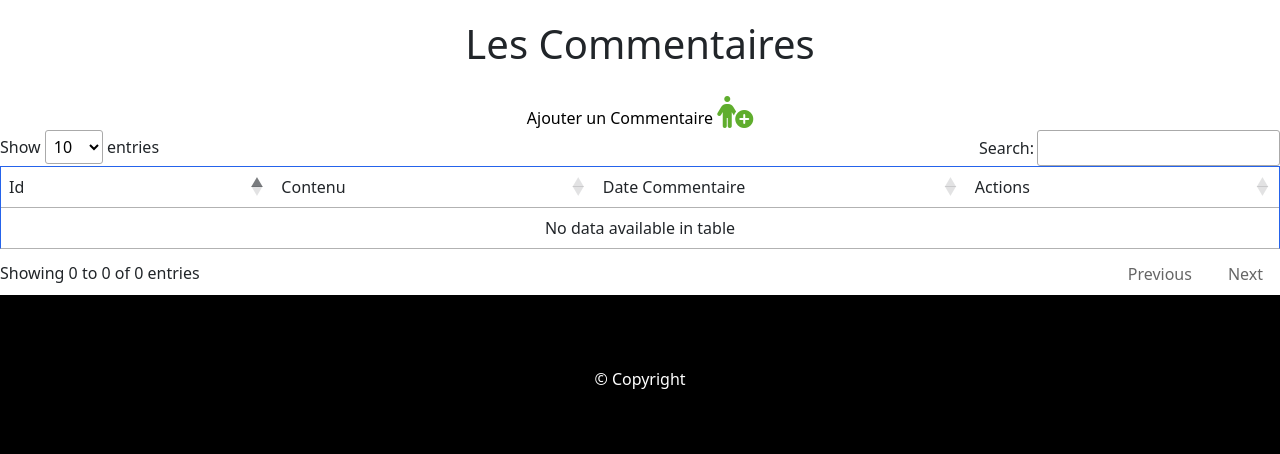
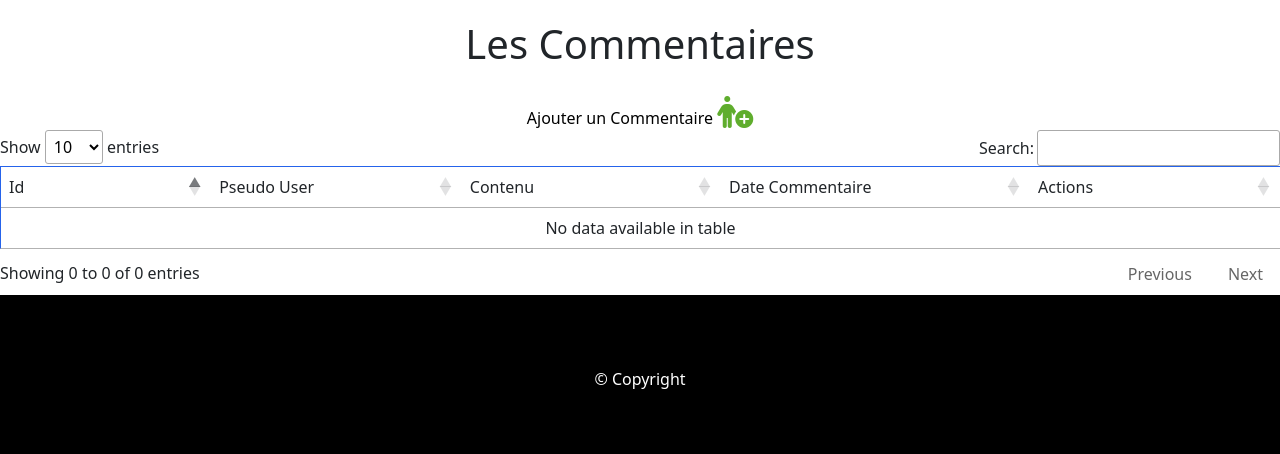
Before and after one commit to RaphaelPortailler/BoxeV1, a Symfony app: template templates/admin/gestComment.html.twig in a window 1280 px wide. Shown: the part 160-614 px from the top of the page. Run offline with Twig, Linux system fonts and the light colour scheme; the template is opened without the code that fills it, so the values that code supplies are empty; some libraries are stand-ins or nearby versions.

Commit message:
modification css pour les commentaires

```diff
--- a/src/Form/UserType.php
+++ b/src/Form/UserType.php
@@ -47,8 +47,9 @@ class UserType extends AbstractType
                     'Administrateur' => 'ROLE_ADMIN',
                     'Utilisateur' => 'ROLE_USER',
                 ],
-                'expanded' => false,
+                'expanded' => true,
                 'multiple' => false,
+                'required' => true,
                 'label' => 'Choisir un rôle',
             ]);
 
--- a/templates/admin/gestComment.html.twig
+++ b/templates/admin/gestComment.html.twig
@@ -20,6 +20,7 @@
             <thead>
             <tr>
                 <td>Id</td>
+                <td>Pseudo User</td>
                 <td>Contenu</td>
                 <td>Date Commentaire</td>
                 <td>Actions</td>
@@ -29,8 +30,9 @@
             {% for commentaire in commentaires %}
                 <tr>
                     <td>{{ commentaire.id }}</td>
+                    <td>{{ commentaire.user.pseudo }}</td>
                     <td>{{ commentaire.contenu }}</td>
-                    <td>{{ commentaire.DateCommentaire | date('d-m-Y') }}</td> }
+                    <td>{{ commentaire.DateCommentaire | date('d-m-Y') }}</td>
                     <td>
                         <div class="update">
                             <a class="black" href="{{ path('admin_update_comments', {id:commentaire.id}) }}"><i class="fa-solid fa-file-pen iUpdate"></i></a>
--- a/templates/guest/showBoxeur.html.twig
+++ b/templates/guest/showBoxeur.html.twig
@@ -69,7 +69,7 @@
                     {{ form_end(form) }}
                 </div>
             {% else %}
-                <p class="center padd10px">Veuillez vous connecté afin d'ajouter un commentaire.</p>
+                <p class="center padd10px">Veuillez vous connecter afin d'ajouter un commentaire.</p>
             {% endif %}
             </section>
 
```
Also changed, not shown: public/assets/css/guest/style.css.
